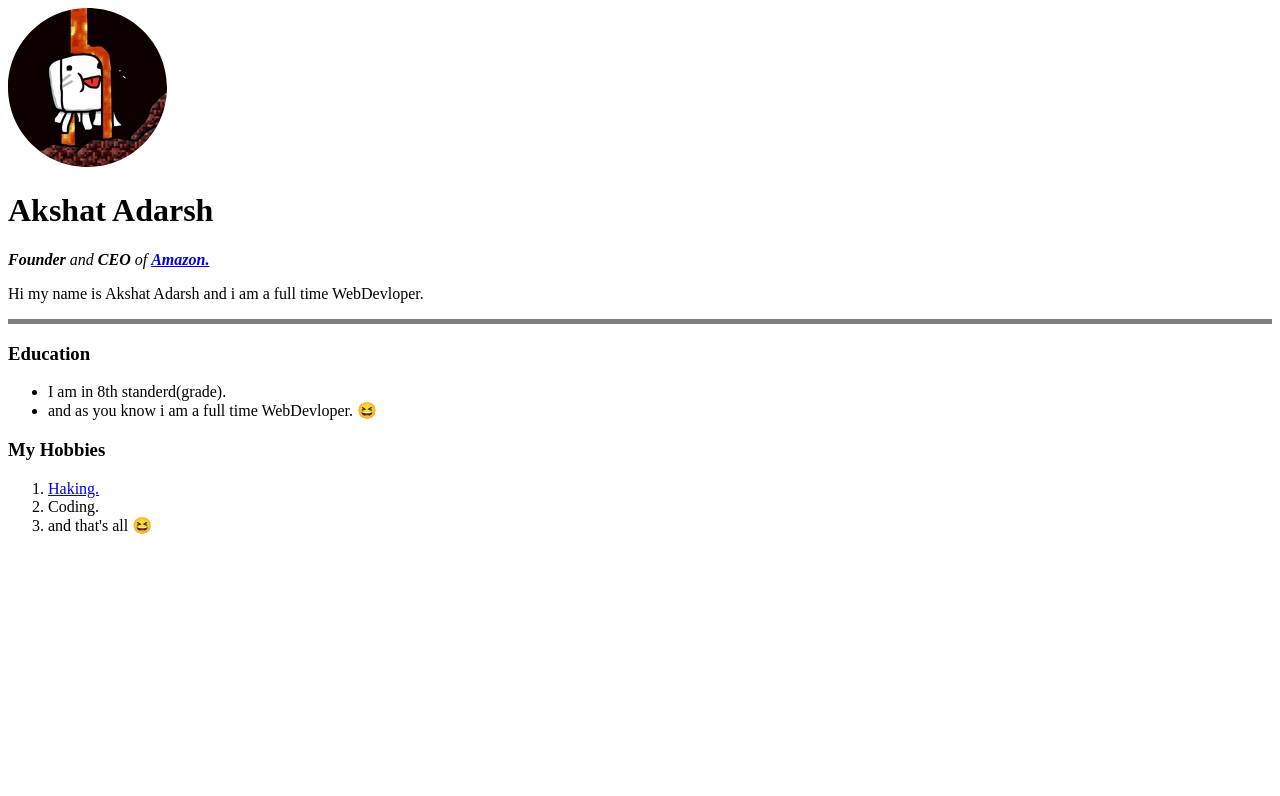
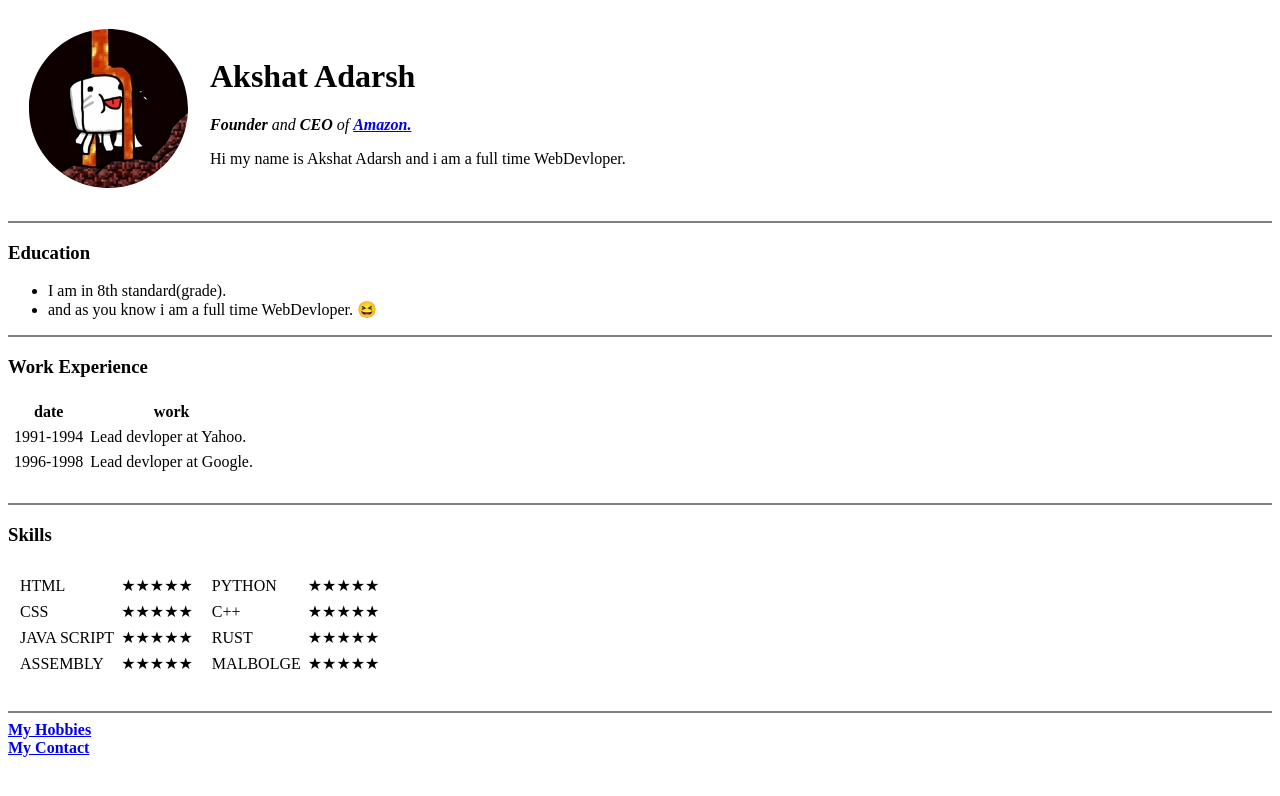
Before and after one commit to akshatadarsh/personal-site, a plain HTML site: page index.html in a window 1280 px wide. Drawn offline with Linux system fonts and the light colour scheme.

Commit message:
second commit

```diff
--- a/index.html
+++ b/index.html
@@ -3,31 +3,119 @@
 <head>
   <meta charset="UTF-8">
   <meta name="viewport" content="width=device-width, initial-scale=1.0">
-  <title>😆 My Document</title>
+  <title>😆 Akshat's personal site</title>
 </head>
 <body>
+  <table cellspacing="20">
+    <tbody>
+      <tr>
         <!-- <img src="https://userpic.codeforces.org/2528649/title/c453b40351921f50.jpg" alt="Akshat profile picture"> this is how you can add picture -->
-  <img src="images/c453b40351921f50-modified.png" alt="Akshat profile picture"> <!--you can also add image like this-->
-  <h1>Akshat Adarsh</h1>
+        <td><img src="images/c453b40351921f50-modified.png" alt="Akshat profile picture"></td> <!--you can also add image like this-->
+        <td><h1>Akshat Adarsh</h1>
           <em><p><strong>Founder</strong> and <strong>CEO</strong> of <strong><a href="https://www.amazon.in/">Amazon.</a></strong></p></em> <!--title-->
           <!--what is diff bw <i> and <em>-->
           <!--what is diff bw <strong> and <b>(bold) tag-->
           <!-- <strong>Strong<br></strong> -->
           <!-- <b>bold</b> -->
-  <p>Hi my name is Akshat Adarsh and i am a full time WebDevloper.</p>
-  <hr size="5" noshade> <!--this will add horizontal line(rule)-->
+          <p>Hi my name is Akshat Adarsh and i am a full time WebDevloper.</p></td>
+      </tr>
+    </tbody>
+  </table>
+  <hr noshade> <!--this will add horizontal line(rule)--></td>
   <h3>Education</h3>
   <ul> <!--this is how you can make a un-ordered list-->
-    <li>I am in 8th standerd(grade).</li> <!--<li> will inclose each bullet point-->
+    <li>I am in 8th standard(grade).</li> <!--<li> will inclose each bullet point-->
     <li>and as you know i am a full time WebDevloper. 😆</li>
   </ul>
-  <h3>My Hobbies</h3>
-  <ol> <!--this is how you can make a ordered list-->
-    <li><a href="https://wallpapers.com/images/hd/japanese-hacker-system-failure-vi1auzfma7fhf0x1.jpg">Haking.</a></li>
-    <li>Coding.</li>
-    <li>and that's all 😆</li>
-  </ol>
-  <!--this is how you can start with a particular no in <ol start="7">-->
-  <!--this is how you can list in roman no in <ol type="i">-->
+  <hr noshade>
+  <h3>Work Experience</h3>
+  <table cellspacing="5"> <!--add border to the table-->
+    <thead>
+      <tr>
+        <th>date</th> <!--table heder shell element-->
+        <th>work</th> <!--this will be bold automaticly-->
+      </tr>
+    </thead>
+    <tbody>
+      <tr> <!--table row this is a sigle row-->
+        <td>1991-1994</td> <!--table data-->
+        <td>Lead devloper at Yahoo.</td>
+      </tr>
+      <tr>
+        <td>1996-1998</td>
+        <td>Lead devloper at Google.</td>
+      </tr>
+    </tbody>
+    <tfoot></tfoot>
+  </table>
+  <br>
+  <hr noshade>
+  <h3>Skills</h3>
+  <!-- <table border="5">
+    <thead>
+      <tr></tr>
+    </thead>
+    <tbody>
+      <tr>
+        <td>HTML</td>
+        <td>🌟🌟🌟🌟🌟</td>
+        <td>CSS</td>
+        <td>🌟🌟🌟🌟🌟</td>
+      </tr>
+      <tr>
+        <td>JAVA SCRIPT</td>
+        <td>🌟🌟🌟🌟🌟</td>
+      </tr
+    </tbody>
+  </table> -->
+  <table cellspacing="5">
+    <tr>
+      <td>
+        <table cellspacing="5">
+          <tr>
+            <td>HTML</td>
+            <td>★★★★★</td>
+          </tr>
+          <tr>
+            <td>CSS</td>
+            <td>★★★★★</td>
+          </tr>
+          <tr>
+            <td>JAVA SCRIPT</td>
+            <td>★★★★★</td>
+          </tr>
+          <tr>
+            <td>ASSEMBLY</td>
+            <td>★★★★★</td>
+          </tr>
+        </table>
+      </td>
+      <td>
+        <table cellspacing="5">
+          <tr>
+            <td>PYTHON</td>
+            <td>★★★★★</td>
+          </tr>
+          <tr>
+            <td>C++</td>
+            <td>★★★★★</td>
+          </tr>
+          <tr>
+            <td>RUST</td>
+            <td>★★★★★</td>
+          </tr>
+          <tr>
+            <td>MALBOLGE</td>
+            <td>★★★★★</td>
+          </tr>
+        </table>
+      </td>
+    </tr>
+  </table>
+  <br>
+  <hr noshade>
+  <strong><a href="hobbies.html">My Hobbies</a></strong>
+  <br>
+  <strong><a href="contact.html">My Contact</a></strong>
   </body>
 </html>
```
Also changed, not shown: contact.html (added, +29 -0 lines), hobbies.html (added, +18 -0 lines). Lines whose indentation alone changed are shown as unchanged.
